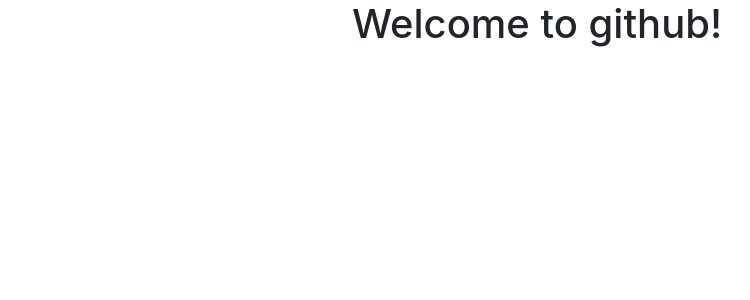
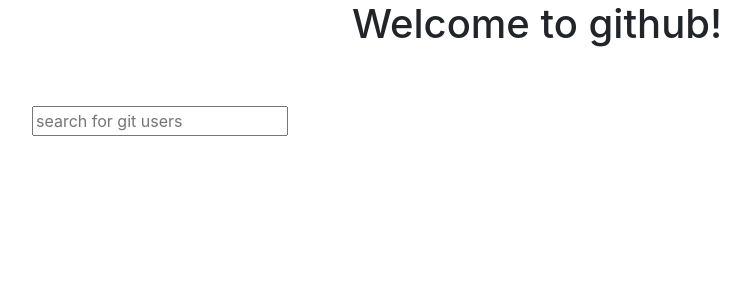
Before and after one commit to shureim/github, an Angular app: page / in a window 1280 px wide. Shown: the top 300 px of the page, without its empty margins (103-853 px from the left). Built offline with nearby package versions, Linux system fonts and the light colour scheme.

Commit message:
added the input search username in search.html

```diff
--- a/src/app/username/username.component.html
+++ b/src/app/username/username.component.html
@@ -1,6 +1,6 @@
 <form class="search-form" action="">
   <div class="form-group">
-    <!-- <input type="text" form="form-contol" placeholder="search for git users" [(ngModel)]="username" name="username" (keyup) ="findProfile()"> -->
+    <input type="text" form="form-contol" placeholder="search for git users" [(ngModel)]="username" name="username" (keyup) ="findProfile()">
 
   </div>
 
```
